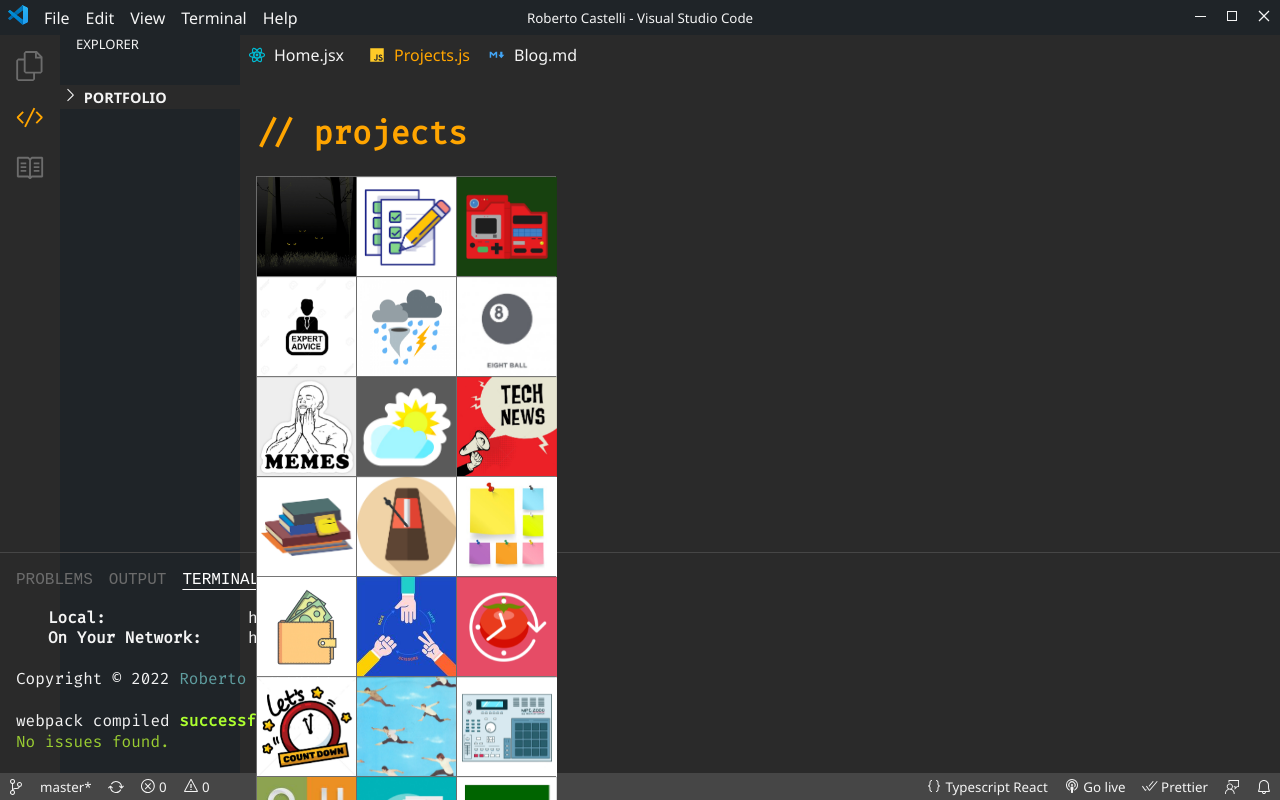
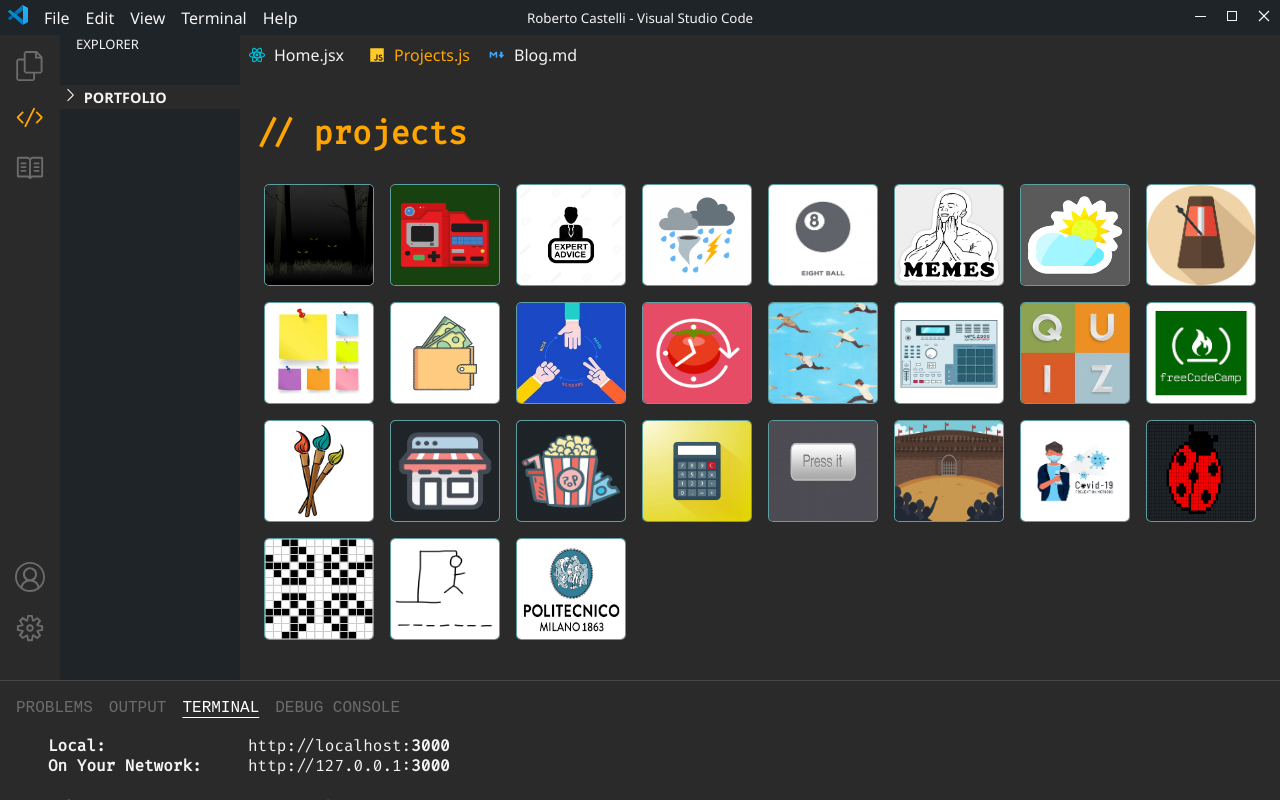
Before and after one commit to RobertoCastelli/portfolio-ts, a React (Create React App) app: page /projects in a window 1280 px wide. Shown: the top 800 px of the page. Built offline with nearby package versions, Linux system fonts and the light colour scheme.

Commit message:
fixed projects

```diff
--- a/src/components/pages/ProjectCard.tsx
+++ b/src/components/pages/ProjectCard.tsx
@@ -3,18 +3,14 @@
 
 const ProjectCard = (props: List) => {
   return (
-    <div className="flip-card">
-      <div className="flip-card-inner">
-        <a href={props.link} rel="noopener noreferrer" target="_blank">
-          <div className="flip-card-front">
-            <img src={props.src} alt={props.title} />
-          </div>
-          <div className="flip-card-back">
-            <div>{props.title}</div>
-            <div>{props.tech}</div>
-          </div>
-        </a>
-      </div>
+    <div className="card">
+      <a href={props.link} rel="noopener noreferrer" target="_blank">
+        <img className="card__img" src={props.src} alt="card-img" />
+        <div className="card__content">
+          <div className="card__title">{props.title}</div>
+          <p className="card__tech">{props.tech}</p>
+        </div>
+      </a>
     </div>
   )
 }
--- a/src/components/pages/Tools.tsx
+++ b/src/components/pages/Tools.tsx
@@ -16,7 +16,7 @@
           <li>&nbsp;1 &nbsp;.mastering {"{"}</li>
           {mastering.map((elem: List) => {
             return (
-              <li>
+              <li key={elem.num}>
                 &nbsp;{elem.num}{" "}
                 <span>
                   &nbsp;&nbsp;
@@ -30,7 +30,7 @@
           <li>11 &nbsp;.learning {"{"}</li>
           {learning.map((elem: List) => {
             return (
-              <li>
+              <li key={elem.num}>
                 {elem.num}{" "}
                 <span>
                   &nbsp;&nbsp;
--- a/src/database/projects.tsx
+++ b/src/database/projects.tsx
@@ -1,25 +1,19 @@
 import nightrun from "../images/projects/bgnight.jpg"
-import todo from "../images/projects/bgtodo.jpg"
 import pokedex from "../images/projects/bgpoke.jpg"
 import advice from "../images/projects/bgadvice.jpg"
 import weather from "../images/projects/bgweather.jpg"
 import eightball from "../images/projects/bgeightball.jpg"
 import meme from "../images/projects/bgmeme.jpg"
 import weatherAlt from "../images/projects/bgweather2.jpg"
-import news from "../images/projects/bgnews.jpg"
 import metro from "../images/projects/bgmetro.png"
 import postIt from "../images/projects/bgpostit.jpg"
-import books from "../images/projects/bgbooks.png"
 import budget from "../images/projects/bgbudget.jpg"
 import rock from "../images/projects/bgrock.jpg"
 import pomodoro from "../images/projects/bgpomodoro.png"
-import countdown from "../images/projects/bgcountdown.jpg"
 import split from "../images/projects/bgsplit.jpg"
 import drum from "../images/projects/bgdrum.jpg"
 import quiz from "../images/projects/bgquiz.jpg"
-import portfolio from "../images/projects/bgportfolio.jpg"
 import advanced from "../images/projects/bgadvanced.png"
-import warehouse from "../images/projects/bgwarehouse.png"
 import gol from "../images/projects/bggame.png"
 import paint from "../images/projects/bgpaintalt.jpg"
 import store from "../images/projects/bgstore.png"
@@ -49,58 +43,40 @@
     link: "https://to-night-run.netlify.com/",
   },
   {
-    title: "TO DO LIST",
-    tech: "vue",
-    src: todo,
-    link: "https://to-vue-list.netlify.com/",
-  },
-  {
-    title: "POKEDEX JS",
+    title: "POKEDEX",
     tech: "api",
     src: pokedex,
     link: "https://to-pokedex.netlify.com/",
   },
   {
-    title: "ADVICE SLIP",
+    title: "ADVICE",
     tech: "api",
     src: advice,
     link: "https://to-advice.netlify.com/",
   },
   {
-    title: "WEATHER APP",
+    title: "WEATHER JS",
     tech: "api",
     src: weather,
     link: "https://to-weather.netlify.com/",
   },
   {
-    title: "8-BALL QUEST",
+    title: "8-BALL",
     tech: "api",
     src: eightball,
     link: "https://to-eight.netlify.com/",
   },
   {
-    title: "CREATE MEME",
+    title: "MEME",
     tech: "react, api",
     src: meme,
     link: "https://to-meme.netlify.com/",
   },
   {
-    title: "WEATHER APP",
+    title: "WEATHER 2",
     tech: "react, api",
     src: weatherAlt,
     link: "https://to-weather-react.netlify.com/",
-  },
-  {
-    title: "TECH NEWS",
-    tech: "react, api",
-    src: news,
-    link: "https://to-news.netlify.com/",
-  },
-  {
-    title: "READING LIST",
-    tech: "react",
-    src: books,
-    link: "https://to-books.netlify.com/",
   },
   {
     title: "METRONOMO",
@@ -109,13 +85,13 @@
     link: "https://to-metronome.netlify.com",
   },
   {
-    title: "POST-IT JS",
+    title: "POST-IT",
     tech: "vue",
     src: postIt,
     link: "https://vue-it-fire.web.app/#/",
   },
   {
-    title: "BUDGET BUDDY",
+    title: "BUDGET BUD",
     tech: "tables",
     src: budget,
     link: "https://to-budget.netlify.com/",
@@ -127,25 +103,19 @@
     link: "https://to-rock.netlify.com/",
   },
   {
-    title: "POMO CLOCK",
+    title: "POMOCLOCK",
     tech: "javascript",
     src: pomodoro,
     link: "https://to-pomodoro.netlify.com/",
   },
   {
-    title: "COUNTDOWN",
-    tech: "javascript",
-    src: countdown,
-    link: "https://to-countdown.netlify.com/",
-  },
-  {
-    title: "GO FIX IT APP",
+    title: "GO FIX IT",
     tech: "javascript",
     src: split,
     link: "https://to-naajeni.netlify.com/",
   },
   {
-    title: "DRUM MACHINE",
+    title: "DRUM MACH.",
     tech: "javascript",
     src: drum,
     link: "https://to-drum-machine.netlify.com/",
@@ -156,26 +126,15 @@
     src: quiz,
     link: "https://to-quiz.netlify.com/",
   },
+
   {
-    title: "PORTFOLIO",
-    tech: "react",
-    src: portfolio,
-    link: "https://to-portfolio-react.netlify.app/",
-  },
-  {
-    title: "ALGORYTHMS ADVANCED",
+    title: "ALGORYTHMS",
     tech: "javascript",
     src: advanced,
     link: "https://to-fcc-advanced.netlify.com/",
   },
   {
-    title: "WAREHOUSE",
-    tech: "database",
-    src: warehouse,
-    link: "https://to-instock.netlify.com/",
-  },
-  {
-    title: "SIMPLE PAINT",
+    title: "PAINT",
     tech: "canvas",
     src: paint,
     link: "https://to-paint.netlify.com/",
@@ -187,25 +146,25 @@
     link: "https://to-store.netlify.com/",
   },
   {
-    title: "MOVIES DB",
+    title: "MOVIES",
     tech: "react, api",
     src: movies,
     link: "https://to-movies.netlify.com/",
   },
   {
-    title: "CALCULATOR",
+    title: "CALC.",
     tech: "react",
     src: calculator,
     link: "https://to-calculator.netlify.com/",
   },
   {
-    title: "CSS GENERATOR",
+    title: "CSS GEN.",
     tech: "react",
     src: css,
     link: "https://to-css-generator.netlify.com/",
   },
   {
-    title: "BATTLE ARENA",
+    title: "BATTLE",
     tech: "react",
     src: battle,
     link: "https://to-react-battle.netlify.com/",
@@ -223,7 +182,7 @@
     link: "https://to-pixel-art.netlify.com/",
   },
   {
-    title: "GAME OF LIFE",
+    title: "GAME OF L.",
     tech: "react",
     src: gol,
     link: "https://to-gol.netlify.com/",
--- a/src/index.css
+++ b/src/index.css
@@ -41,7 +41,6 @@
 }
 .content {
   flex-grow: 1;
-  height: 65vh;
   display: grid;
   grid-template-columns: 60px 180px 1fr;
   grid-template-rows: 35px 40px 1fr;
@@ -278,7 +277,6 @@
 /*----------*/
 .projects__container {
   margin: 1rem;
-  max-width: 372px;
 }
 .projects__content ul {
   display: flex;
@@ -289,48 +287,55 @@
 .projects__content h1 {
   color: orange;
 }
-.flip-card {
-  background-color: transparent;
-  width: 100px;
+.card {
+  position: relative;
+  overflow: hidden;
+  width: 110px;
+  margin: 0.5rem;
+  border: 1px solid cadetblue;
+  background-color: var(--black);
+  border-radius: 5%;
+}
+.card:hover .card__content {
+  opacity: 1;
+}
+.card__content {
+  position: absolute;
+  top: 0;
+  bottom: 0;
+  left: 0;
+  right: 0;
+  height: 100%;
+  width: 100%;
+  opacity: 0;
+  padding: 0.2rem;
+  transition: 0.5s ease;
+  background-color: var(--black);
+}
+.card__img {
+  display: block;
+  width: 100%;
   height: 100px;
-  border: 1px solid var(--light-grey);
-  perspective: 1000px;
 }
-.flip-card-inner {
+/* orange underline title animation */
+.card__title {
   position: relative;
-  width: 100%;
-  height: 100%;
-  text-align: center;
-  transition: transform 0.8s;
-  transform-style: preserve-3d;
+  width: max-content;
 }
-.flip-card-front img {
-  width: 100%;
-  height: 100%;
+.card__title::after {
+  content: "";
+  position: absolute;
+  height: 3px;
+  width: calc(100% + 1rem);
+  left: calc(1rem * -1);
+  bottom: -3px;
+  background: orange;
+  transform: scaleX(0);
+  transform-origin: left;
+  transition: transform 500ms ease;
 }
-.flip-card:hover .flip-card-inner {
-  transform: rotateY(180deg);
-}
-.flip-card-front,
-.flip-card-back {
-  position: absolute;
-  width: 100%;
-  height: 100%;
-  -webkit-backface-visibility: hidden; /* Safari */
-  backface-visibility: hidden;
-}
-.flip-card-front {
-  background-color: #bbb;
-  color: black;
-}
-.flip-card-back {
-  background-color: var(--black);
-  color: cadetblue;
-  transform: rotateY(180deg);
-}
-.flip-card-front {
-  width: 100px;
-  height: 100px;
+.card:hover .card__title::after {
+  transform: scaleX(1);
 }
 
 /*------*/
```
